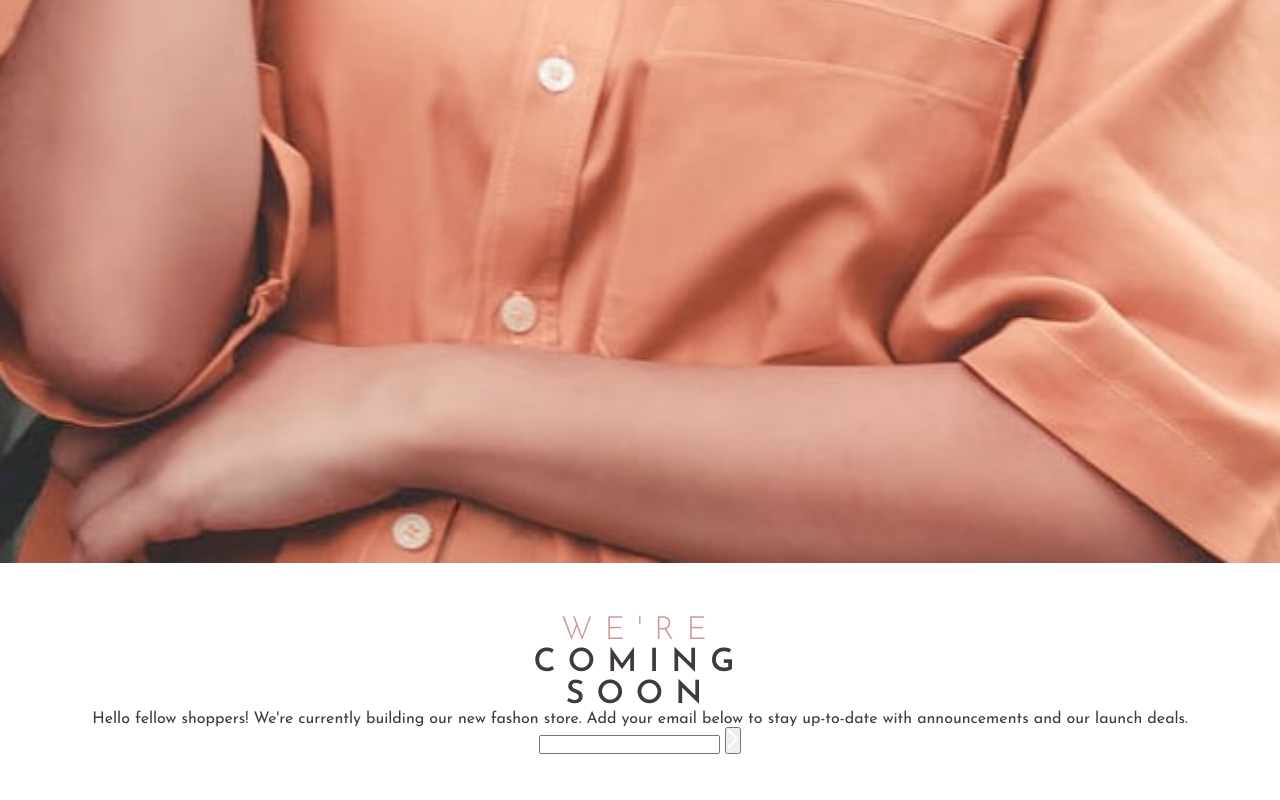
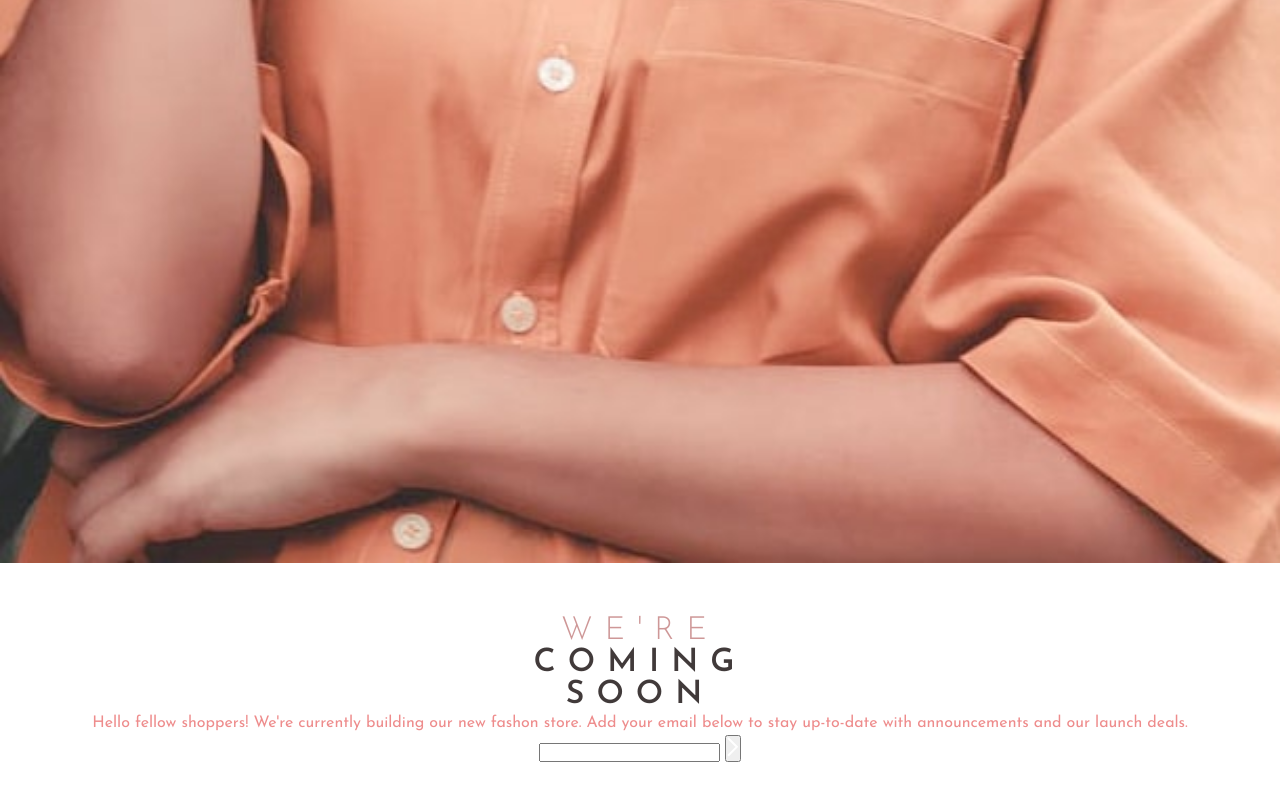
Before and after one commit to sarrietav-frontendmentor/base-apparel-coming-soon, a website: page index.html in a window 1280 px wide. Shown: the part 1217-2017 px from the top of the page. Drawn offline with Linux system fonts and the light colour scheme.

Commit message:
Style the description

```diff
--- a/sass/main.scss
+++ b/sass/main.scss
@@ -65,3 +65,8 @@ main {
     font-weight: 300;
   }
 }
+
+.description {
+  color: $btn-red;
+  line-height: 1.5rem;
+}
```
Also changed, not shown: css/style.css, 1 other file.
